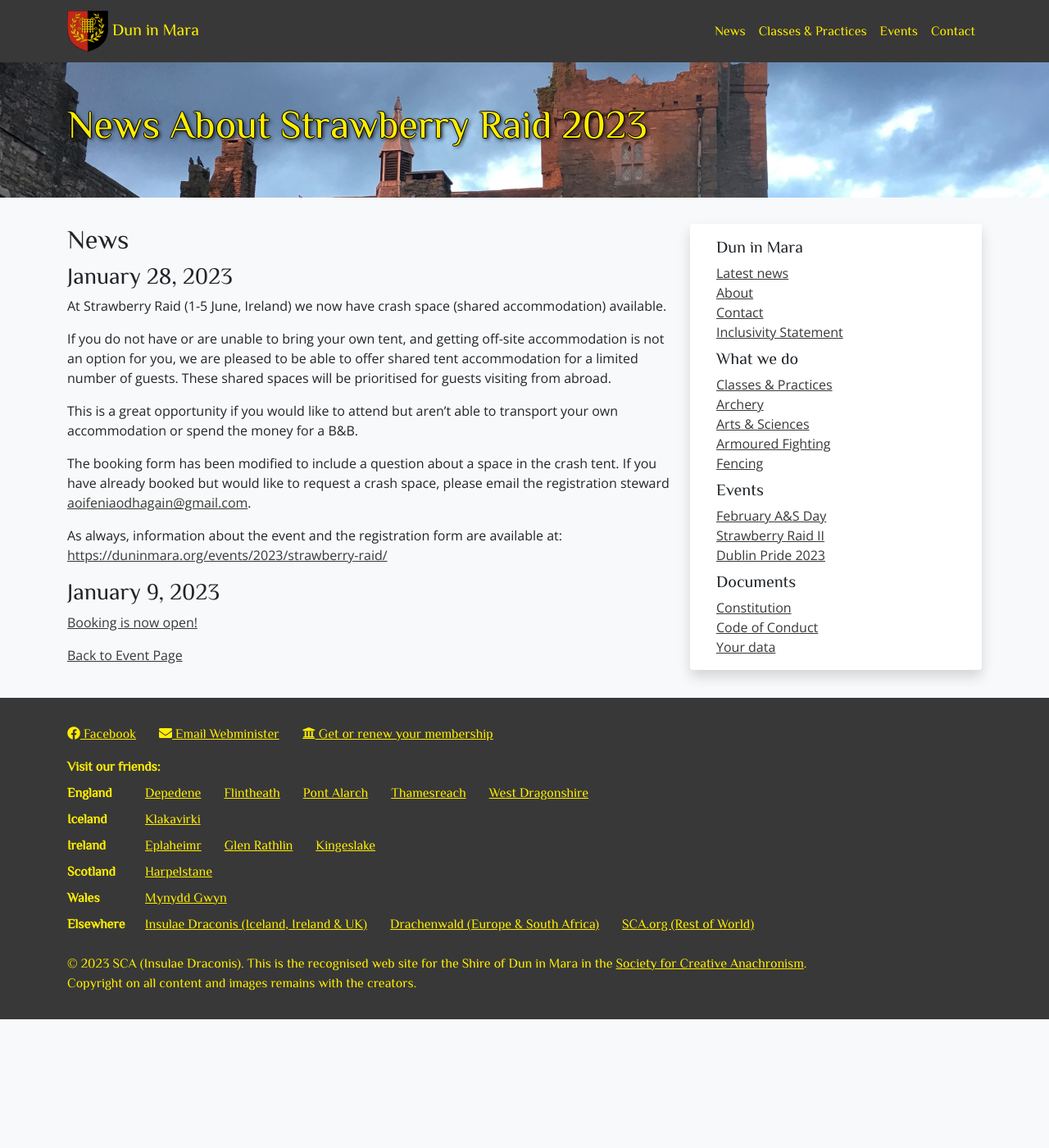
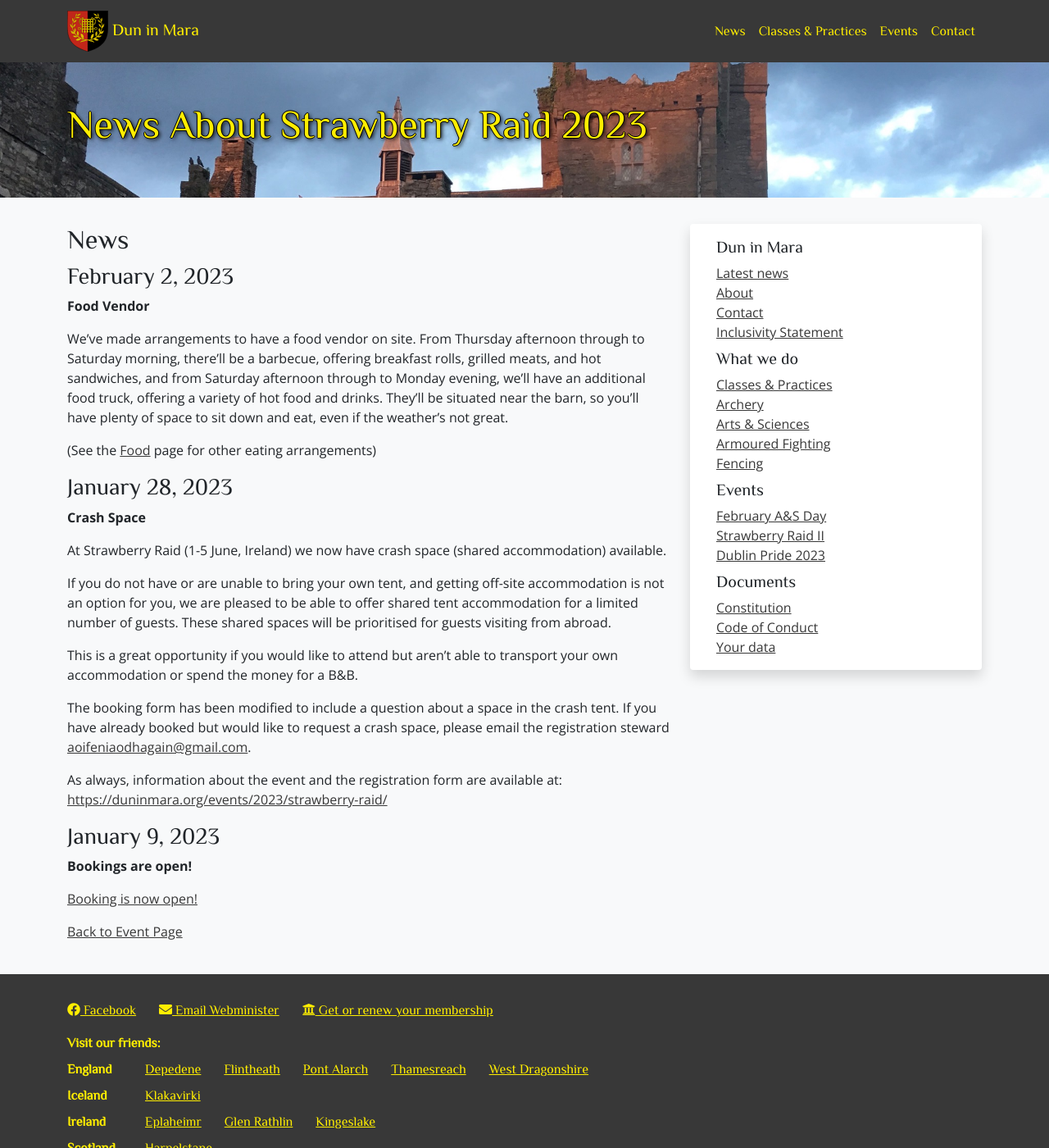
Before and after one commit to drachenwald/dun-in-mara, a Jekyll site: the page built from events/2023/strawberry-raid/news.md, in a window 1280 px wide and 1400 px high. Shown: the whole window at 82% size. Built offline with Jekyll 4.4.1, drawn with Linux system fonts in a browser that asks for light colours; comment, search, counter and statistics services are not loaded.

Commit message:
Food updates

```diff
--- a/events/2023/strawberry-raid/news.md
+++ b/events/2023/strawberry-raid/news.md
@@ -6,7 +6,17 @@ excerpt: "1-5 June 2023. Sigginstown Castle, Co. Wexford, Ireland."
 
 ## News
 
+### February 2, 2023
+
+**Food Vendor**
+
+We've made arrangements to have a food vendor on site. From Thursday afternoon through to Saturday morning, there'll be a barbecue, offering breakfast rolls, grilled meats, and hot sandwiches, and from Saturday afternoon through to Monday evening, we'll have an additional food truck, offering a variety of hot food and drinks. They'll be situated near the barn, so you'll have plenty of space to sit down and eat, even if the weather's not great.
+
+(See the <a href="food/">Food</a> page for other eating arrangements)
+
 ### January 28, 2023
+
+**Crash Space**
 
 At Strawberry Raid (1-5 June, Ireland) we now have crash space (shared accommodation) available.
 
@@ -20,6 +30,8 @@ As always, information about the event and the registration form are available a
 
 ### January 9, 2023
 
+**Bookings are open!**
+
 <a href="https://fienta.com/duninmara-strawberryraid-51557">Booking is now open!</a>
 
 <a href="/events/2023/strawberry-raid/">Back to Event Page</a>
```
Also changed, not shown: events/2023/strawberry-raid/food.md (+3 -1 lines).
